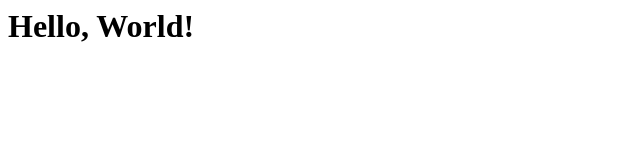
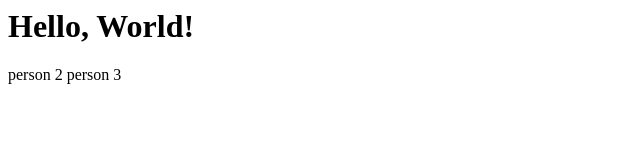
Before and after one commit to Christian510/my-first-project, a plain HTML site: page index.html in a window 1280 px wide. Shown: the full height of the page, 0-640 px from the left. Drawn offline with Linux system fonts and the light colour scheme.

Commit message:
added back parent and nested example.

```diff
--- a/index.html
+++ b/index.html
@@ -5,5 +5,14 @@
 </head>
 <body>
     <h1>Hello, World!</h1>
+    <dance type="Tango"
+        person 1
+        <sing song ="Mary had a little lamb">
+           person 2
+           <clap speed="super hyper speed">
+               person 3
+               </clap>
+        </sing>
+    </dance>
 </body>
 </html>
```
